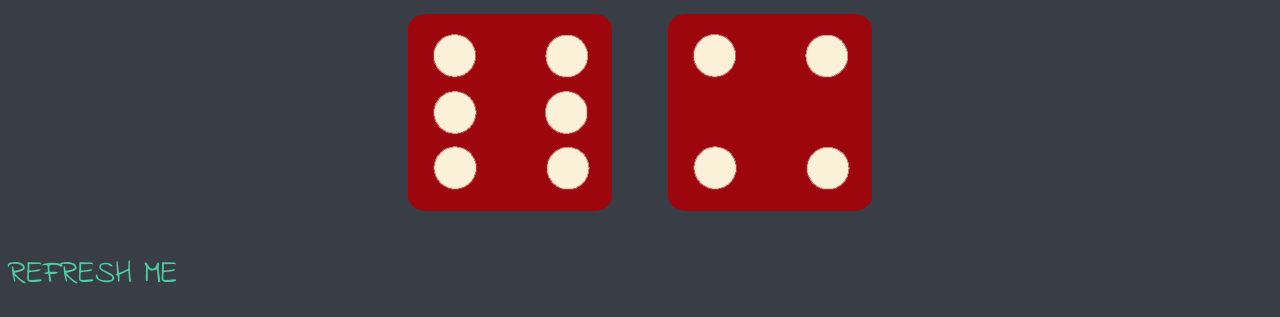
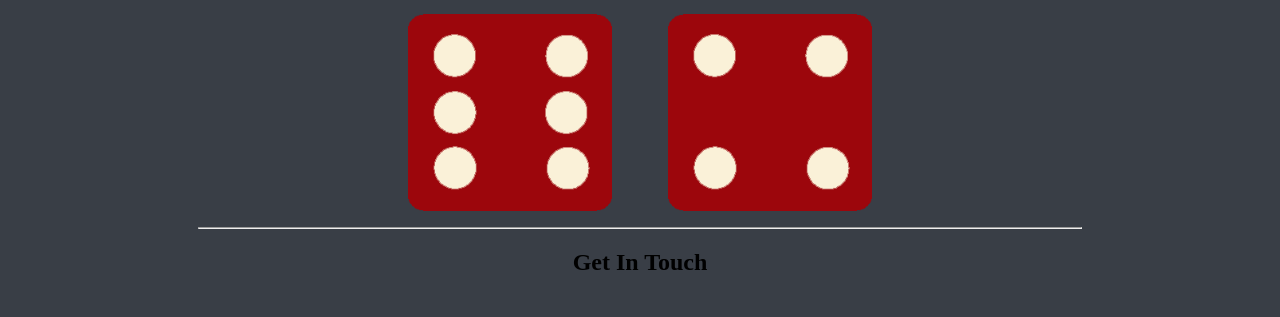
Before and after one commit to Khushi-2005/DICEgame, a plain HTML site: page index.html in a window 1280 px wide. Shown: the part 481-798 px from the top of the page. Drawn offline with Linux system fonts and the light colour scheme.

Commit message:
Update index.html

```diff
--- a/index.html
+++ b/index.html
@@ -23,11 +23,9 @@
 
     </div>
 
-  </div>
-     <div class="dicee">
-      <p>REFRESH ME</p>
-        </div>
-
+  <hr>
+  <div class="Refresh-me">
+    <h2>Get In Touch</h2>
 
   <script src="index.js" charset="utf-8"></script>
 
```
